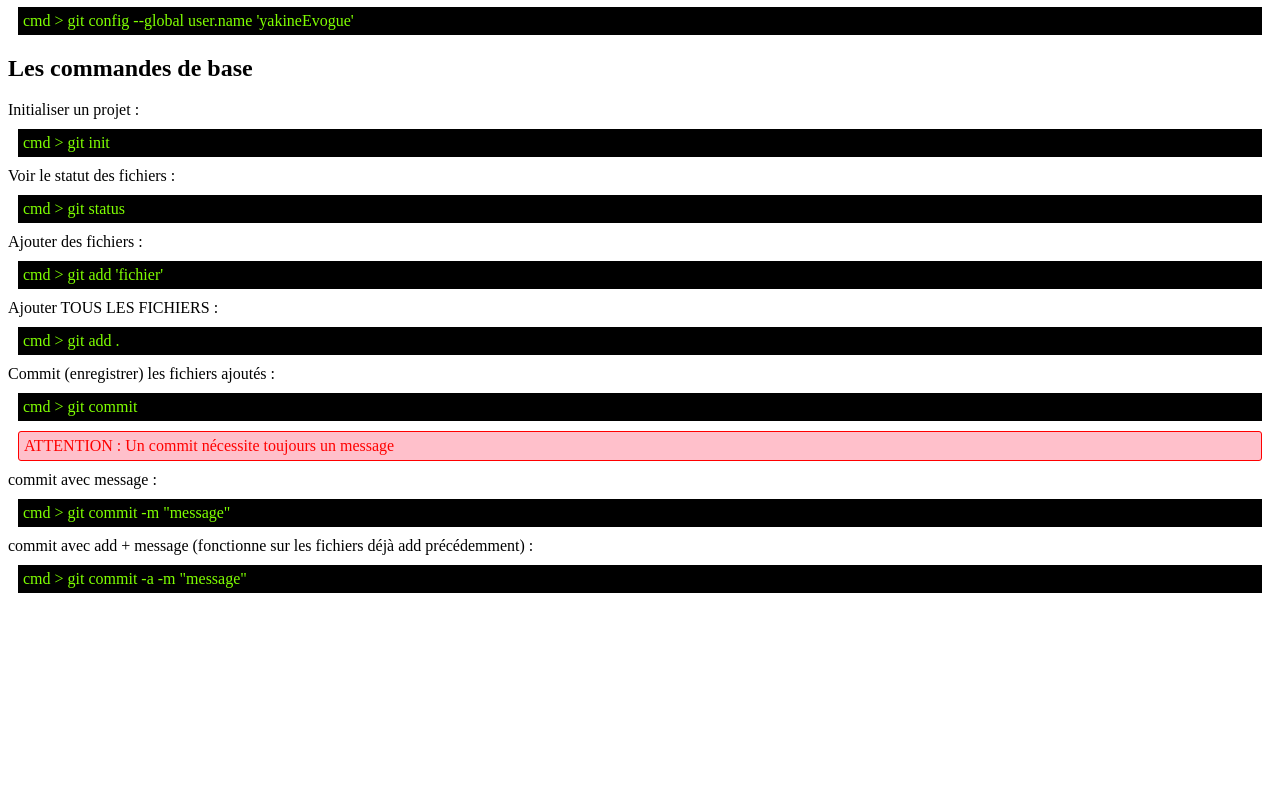
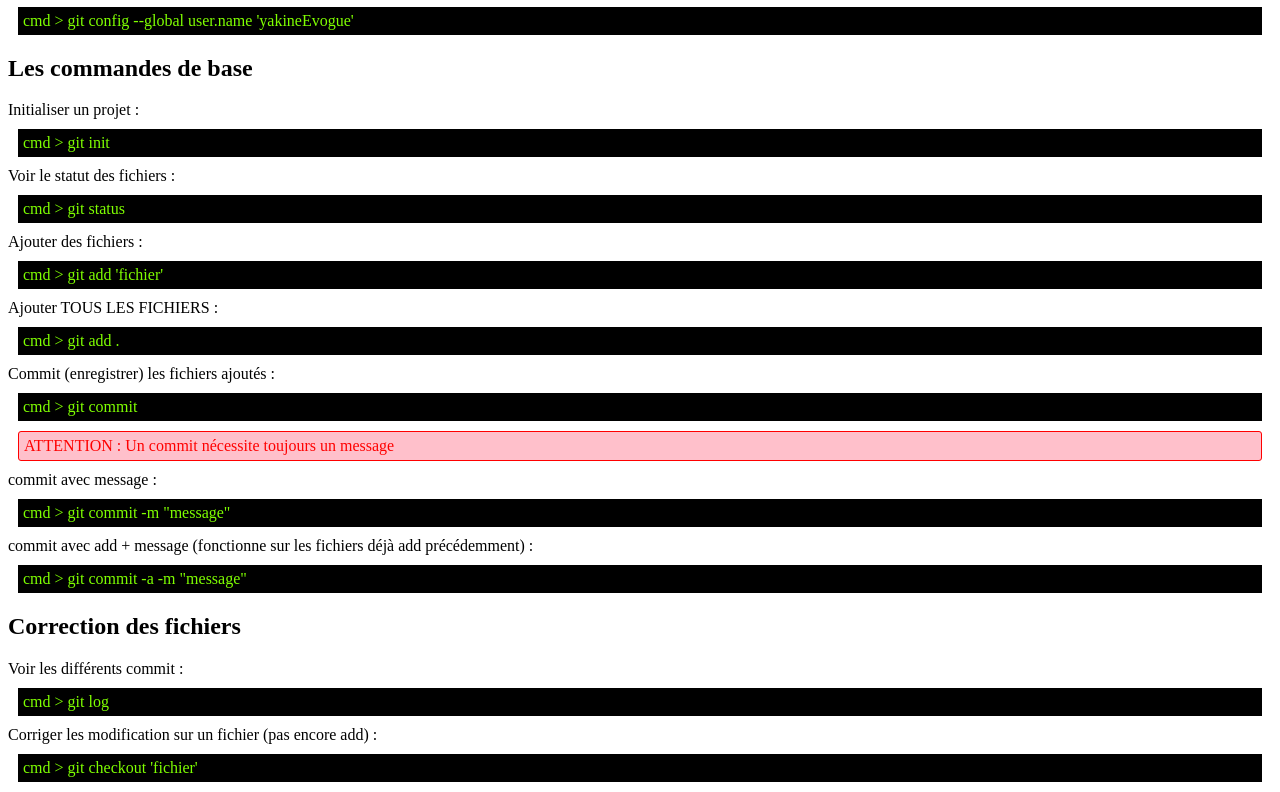
Before and after one commit to yakineEvogue/cours_git_devmob, a plain HTML site: page index.html in a window 1280 px wide. Shown: the part 339-1131 px from the top of the page. Before the commit the page ends 942 px from the top, so only its background shows below. Drawn offline with Linux system fonts and the light colour scheme.

Commit message:
Chapitre 3

```diff
--- a/index.html
+++ b/index.html
@@ -46,5 +46,21 @@
 
 
 
+
+
+
+    <h2>Correction des fichiers</h2>
+    Voir les différents commit :
+    <div class="cmd">git log</div>
+
+    Corriger les modification sur un fichier (pas encore add) :
+    <div class="cmd">git checkout 'fichier'</div>
+
+
+
+
+
+
+
   </body>
 </html>
```
